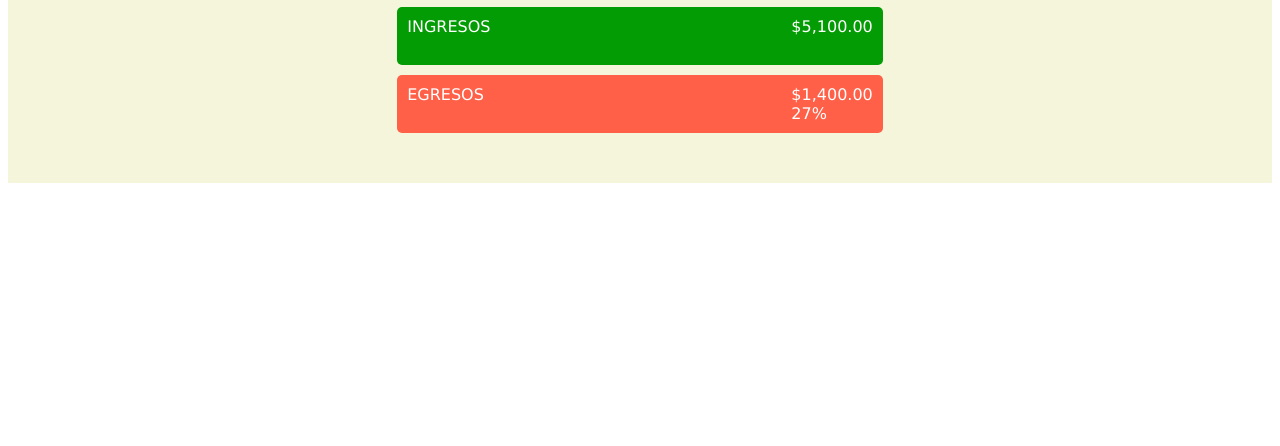
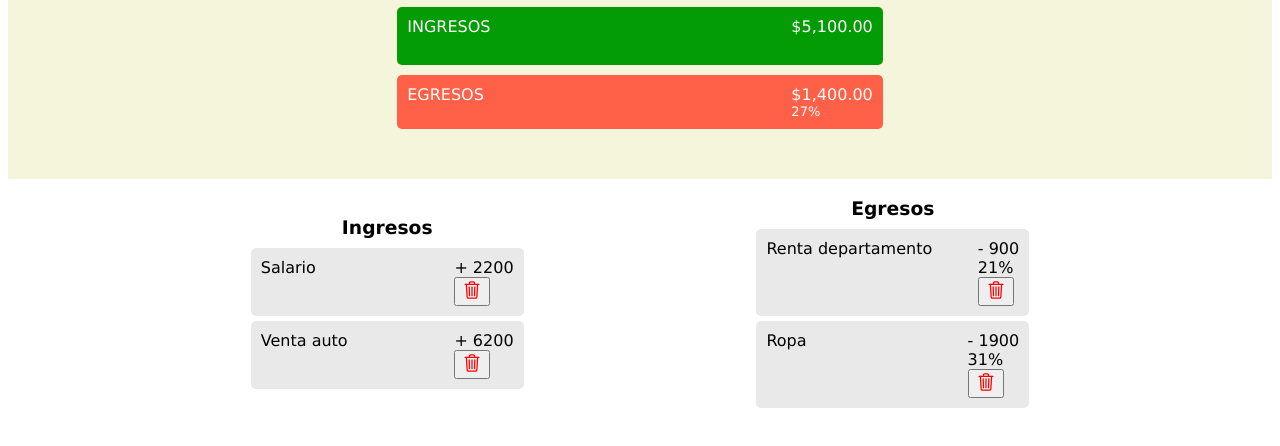
Before and after one commit to STPR2001/PresupuestoApp, a plain HTML site: page index.html in a window 1280 px wide. Shown: the part 130-576 px from the top of the page. Drawn offline with nearby package versions, Linux system fonts and the light colour scheme.

Commit message:
list ingresos and egresos added

```diff
--- a/index.html
+++ b/index.html
@@ -31,12 +31,76 @@
       </div>
     </div>
 
+    <div class="contenedor limpiarEstilos">
+      <div class="ingreso">
+        <h3 class="ingreso_titulo">Ingresos</h3>
+        <div id="lista-ingresos">
+          <div class="elemento limpiarEstilos">
+            <div class="elemento_descripcion">Salario</div>
+            <div class="derecha limpiarEstilos">
+              <div class="elemento_valor">+ 2200</div>
+              <div class="elemento_eliminar">
+                <button class="elemento_eliminar--btn">
+                  <ion-icon name="trash-outline"></ion-icon>
+                </button>
+              </div>
+            </div>
+          </div>
+          <div class="elemento limpiarEstilos">
+            <div class="elemento_descripcion">Venta auto</div>
+            <div class="derecha limpiarEstilos">
+              <div class="elemento_valor">+ 6200</div>
+              <div class="elemento_eliminar">
+                <button class="elemento_eliminar--btn">
+                  <ion-icon name="trash-outline"></ion-icon>
+                </button>
+              </div>
+            </div>
+          </div>
+        </div>
+      </div>
+
+      <div class="egreso">
+        <h3 class="egreso_titulo">Egresos</h3>
+        <div id="lista-egresos">
+          <div class="elemento limpiarEstilos">
+            <div class="elemento_descripcion">Renta departamento</div>
+            <div class="derecha limpiarEstilos">
+              <div class="elemento_valor">- 900</div>
+              <div class="elemento_porcentaje">21%</div>
+              <div class="elemento_eliminar">
+                <button class="elemento_eliminar--btn">
+                  <ion-icon name="trash-outline"></ion-icon>
+                </button>
+              </div>
+            </div>
+          </div>
+          <div class="elemento limpiarEstilos">
+            <div class="elemento_descripcion">Ropa</div>
+            <div class="derecha limpiarEstilos">
+              <div class="elemento_valor">- 1900</div>
+              <div class="elemento_porcentaje">31%</div>
+              <div class="elemento_eliminar">
+                <button class="elemento_eliminar--btn">
+                  <ion-icon name="trash-outline"></ion-icon>
+                </button>
+              </div>
+            </div>
+          </div>
+        </div>
+      </div>
+
+    </div>
+
 
 
     <script src="js/classDato.js"></script>
     <script src="js/classIngreso.js"></script>
     <script src="js/classEgreso.js"></script>
     <script src="js/app.js"></script>
+
+    <script type="module" src="https://unpkg.com/ionicons@7.1.0/dist/ionicons/ionicons.esm.js"></script>
+    <script nomodule src="https://unpkg.com/ionicons@7.1.0/dist/ionicons/ionicons.js"></script>
   </body>
   <footer>
     <p></p>
--- a/main.css
+++ b/main.css
@@ -51,4 +51,60 @@ body{
 }
 .prespupuesto_egreso--porcentaje{
     color:white;
+    font-size: 13px;
 }
+
+.ingreso {
+    float: left;
+    width: 50%;
+    display: flex;
+    flex-direction: column;
+  }
+
+  .ingreso_titulo {
+    text-align: center;
+    margin-bottom: 10px;
+  }
+
+.elemento{
+    background-color: rgb(233, 233, 233);
+    padding: 10px;
+    width: 50%;
+    margin: 0 auto;
+    display: flex;
+    justify-content: space-between;
+    border-radius: 5px;
+    margin-bottom: 5px;
+}
+.elemento_descripcion{
+    color:black
+}
+.elemento_valor{
+    color:black;
+}
+
+
+.elemento_eliminar--btn ion-icon {
+    font-size: 20px;
+    color: red;
+
+}
+
+.egreso{
+    float: left;
+    width: 50%;
+    display: flex;
+    flex-direction: column;
+}
+.egreso_titulo{
+    text-align: center;
+    margin-bottom: 10px;
+}
+
+.contenedor{
+    align-items: center;
+    max-width: 80%;
+    display: flex;
+    justify-content: space-between;
+    margin: 0 auto;
+}
```
